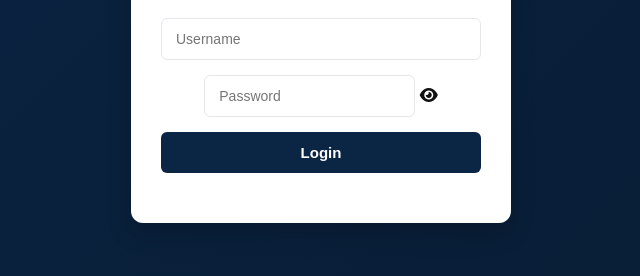
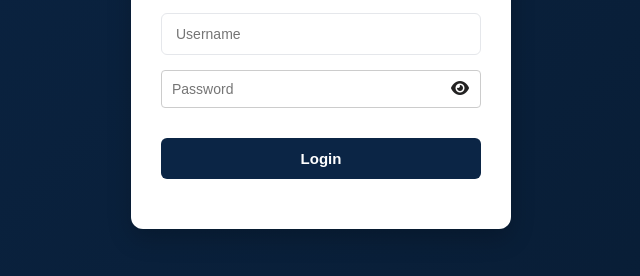
Before and after one commit to faizasohail477-design/real-estate-app, a plain HTML site: page admin/admin-login.html in a window 1280 px wide. Shown: the part 416-692 px from the top of the page, without its empty margins (319-959 px from the left). Drawn offline with Linux system fonts and the light colour scheme.

Commit message:
minor update

```diff
--- a/admin/admin-login.html
+++ b/admin/admin-login.html
@@ -4,10 +4,8 @@
   <meta charset="UTF-8">
   <title>Admin Login | Shuqran</title>
   <meta name="viewport" content="width=device-width, initial-scale=1.0">
-
   <link rel="stylesheet" href="css/admin.css">
   <link rel="stylesheet" href="https://cdnjs.cloudflare.com/ajax/libs/font-awesome/6.0.0/css/all.min.css">
-
   <script src="../config.js"></script>
 </head>
 
@@ -20,9 +18,9 @@
   <form id="adminLoginForm">
     <input type="text" id="username" placeholder="Username" required>
 
-    <div style="position:relative;">
-      <input type="password" id="password" placeholder="Password" required>
-      <i class="fa fa-eye" id="togglePassword"></i>
+    <div style="position: relative; margin-bottom: 15px;">
+      <input type="password" id="password" placeholder="Password" required style="width: 100%; padding: 10px; border: 1px solid #ccc; border-radius: 4px;">
+      <i class="fa-solid fa-eye" id="togglePassword" style="position: absolute; right: 12px; top: 35%; transform: translateY(-50%); cursor: pointer; color: #232222;"></i>
     </div>
 
     <button type="submit">Login</button>
```
